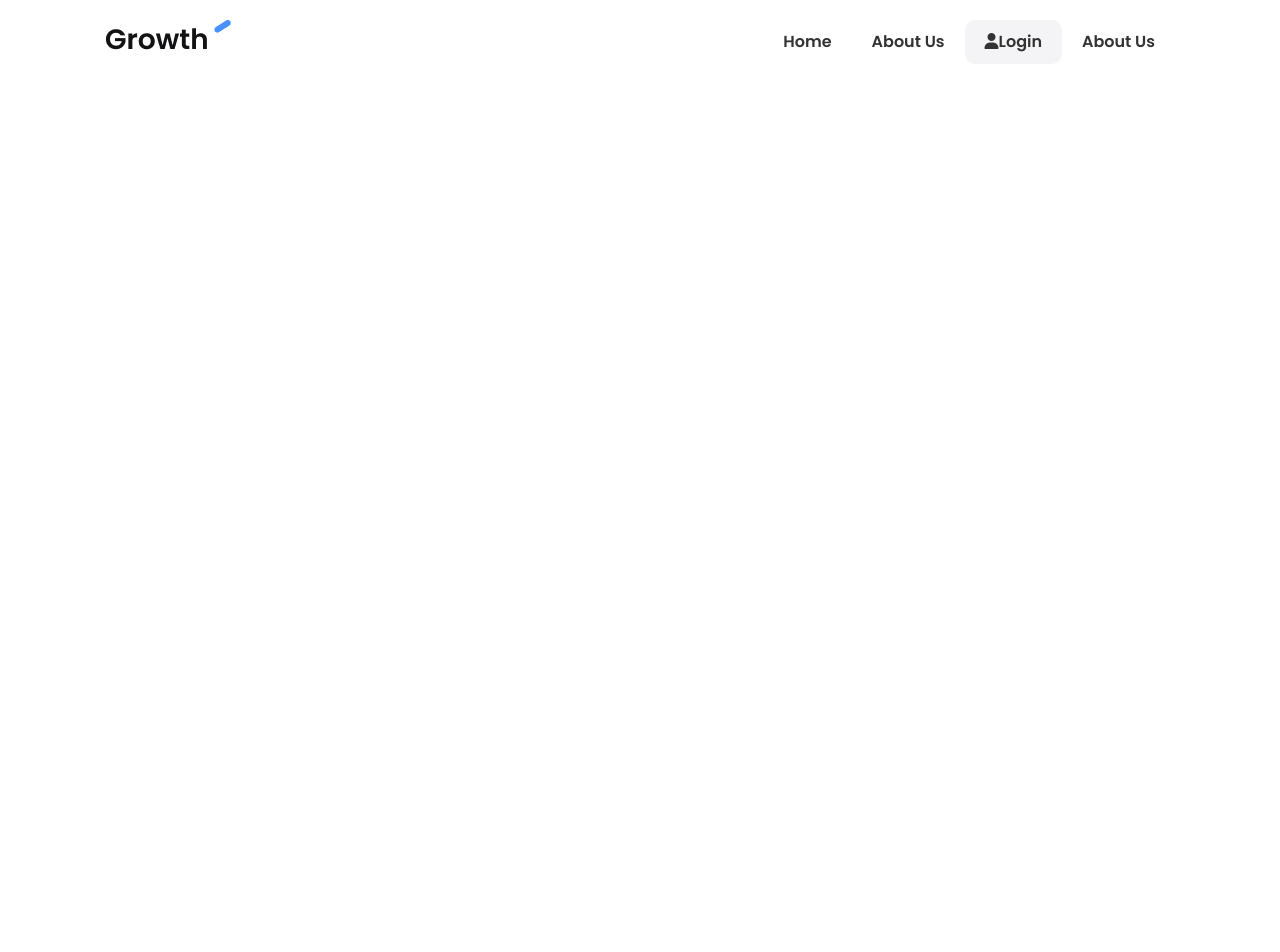
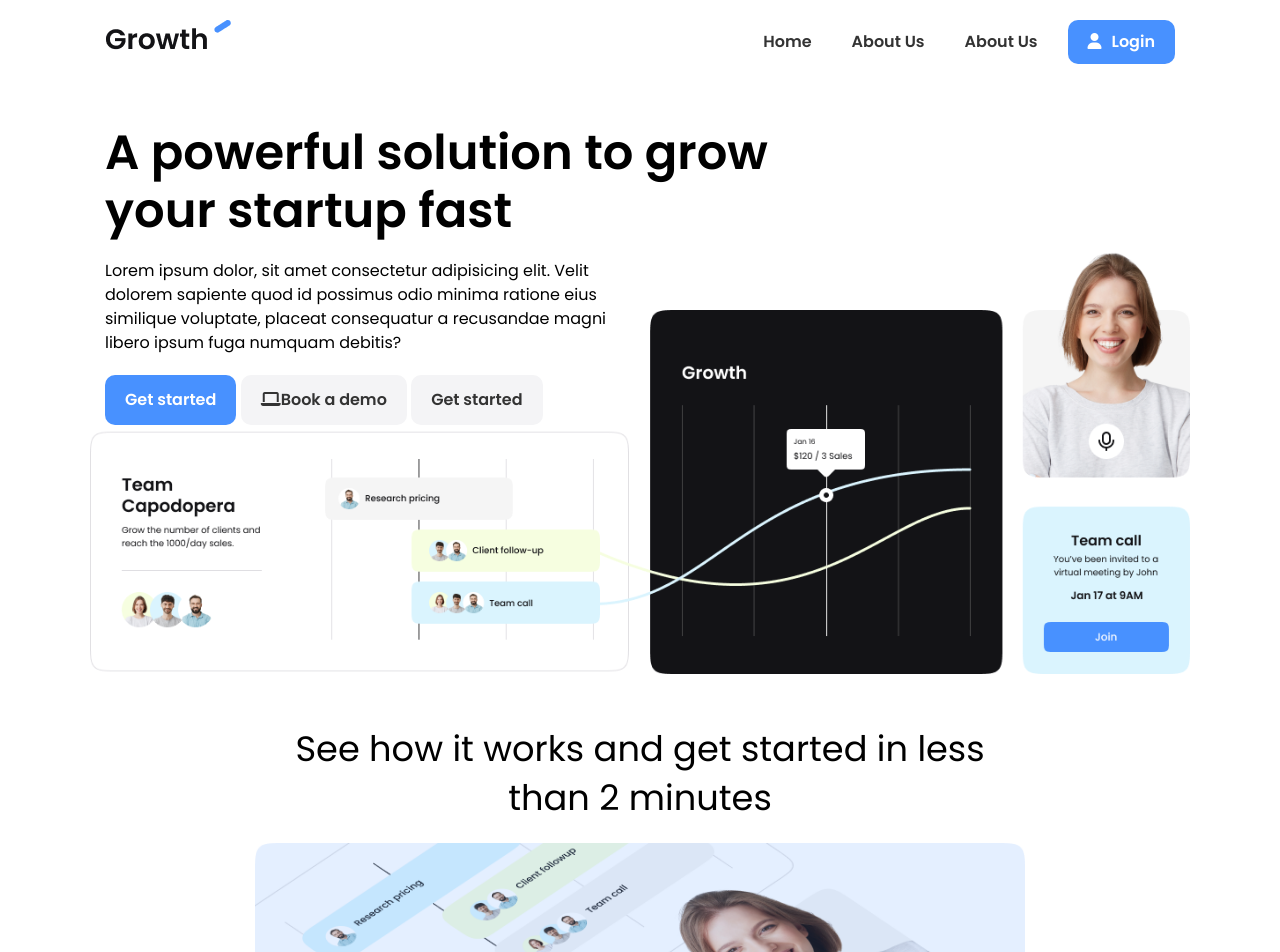
Before and after one commit to Joaquin121121/HTMLAndCSS, a plain HTML site: page index.html in a window 1280 px wide. Shown: the top 952 px of the page. Before the commit the page ends 800 px from the top, so only its background shows below. Drawn offline with Linux system fonts and the light colour scheme.

Commit message:
Hasta minuto 50:00

```diff
--- a/index.html
+++ b/index.html
@@ -29,17 +29,57 @@
                         <a href="#">About Us</a>
                     </li>
                     <li>
-                        <a class="btn" href="#">
+                        <a href="#">About Us</a>
+                    </li>
+                    <li>
+                        <a class="btn btn-primary" href="#">
                             <i class="fas fa-user"></i>Login <!-- Inserta el icono-->
                         </a>
-                    </li>
-                    <li>
-                        <a href="#">About Us</a>
                     </li>
                 </ul>
             </div>
         </div>
     </nav>
+
+    <!-- Hero -->
+
+    <section class="hero">
+        <div class="container"><!-- Para que no se nos vaya mucho cuando
+                                    agrandamos el navegador -->
+            <div class="hero-content">
+                <h1 class="hero-heading text-xxl">
+                    A powerful solution to grow your startup fast
+                </h1>
+                <p class="hero-text">
+                    Lorem ipsum dolor, sit amet consectetur adipisicing elit. Velit dolorem sapiente quod id possimus odio minima ratione eius similique voluptate, placeat consequatur a recusandae magni libero ipsum fuga numquam debitis?
+                </p>
+                <div class="hero-buttons">
+                    <a href="#" class="btn btn-primary">Get started</a>
+                    <a href="#" class="btn"><i class="fas fa-laptop"></i>Book a demo</a>
+                    <a href="#" class="btn">Get started</a>
+                </div>
+            </div>
+        </div>
+    </section>
+
+    <!-- Video Section -->
+
+    <section class="video bg-black">
+        <div class="container-sm">
+            <h2 class="video-heading text-xl text-center">
+                See how it works and get started in less than 2 minutes
+            </h2>
+            <div class="video-content">
+                <a href="#">
+                    <img src="./images/video-preview.png" alt="video" class="video-preview">
+                </a>
+                <a href="#" class="btn btn-primary">
+                    Get Started
+                </a>
+            </div>
+        </div>
+    </section>
+
     <script src="main.js"></script>
-</body>
+ </body>
 </html>
--- a/style.css
+++ b/style.css
@@ -53,10 +53,18 @@ img {
     transition: 0.5s; /* para que no vaya al color del hover de una sino q transicione */
     font-weight: 600;
 }
+
 .navbar ul li a:hover {
     color: var(--primary-color);
 }
 
+.navbar ul li a i {
+    margin-right: 10px;
+}
+
+.navbar ul li:last-child a{
+    margin-left: 10px;
+}
 
 /* Utility Classes */
 /* Dado que hay containers de distintas dimensiones (unos mas angostos
@@ -93,3 +101,82 @@ que otros), creamos subclase dentro de container (small container) */
 .btn:hover {
     opacity: 0.8;
 }
+
+.btn-primary {
+    background: var(--primary-color);
+    color: #fff;
+}
+
+.btn-dark{
+    background: var(--dark-color);
+    color: #fff;
+}
+
+.btn-block {/* si queremos que sea block level y all the way across */
+    display:block;
+    width:100%;
+}
+
+
+/* Hero Section*/
+
+.hero {
+    margin-bottom: 50px;
+}
+
+.hero .container{
+    background: url('./images/hero-bg.png') no-repeat;
+    background-size: contain;
+    background-position: center bottom;
+    height: 550px
+}
+
+.hero .hero-content{
+    width: 70%;
+}
+
+.hero .hero-text{
+    width: 70%;
+    margin-bottom: 20px;
+}
+
+/* Text classes */
+
+.text-xxl {
+    font-size: 3rem; /* multiplicador de tamaño de fuente */
+    line-height: 1.2;
+    font-weight: 600;
+    margin: 40px 0 20px;
+}
+
+.text-xl {
+    font-size: 2.2rem; /* multiplicador de tamaño de fuente */
+    line-height: 1.4;
+    font-weight: normal;
+    margin: 40px 0 20px;
+}
+
+.text-lg {
+    font-size: 1.8rem; /* multiplicador de tamaño de fuente */
+    line-height: 1.4;
+    font-weight: normal;
+    margin: 30px 0 20px;
+}
+
+.text-md {
+    font-size: 1.2rem; /* multiplicador de tamaño de fuente */
+    line-height: 1.4;
+    font-weight: normal;
+    margin: 20 0 20px;
+}
+
+.text-sm {
+    font-size: 0.9rem; /* multiplicador de tamaño de fuente */
+    line-height: 1.4;
+    font-weight: normal;
+    margin: 5px 0 10px;
+}
+
+.text-center {
+    text-align: center;
+}
```
